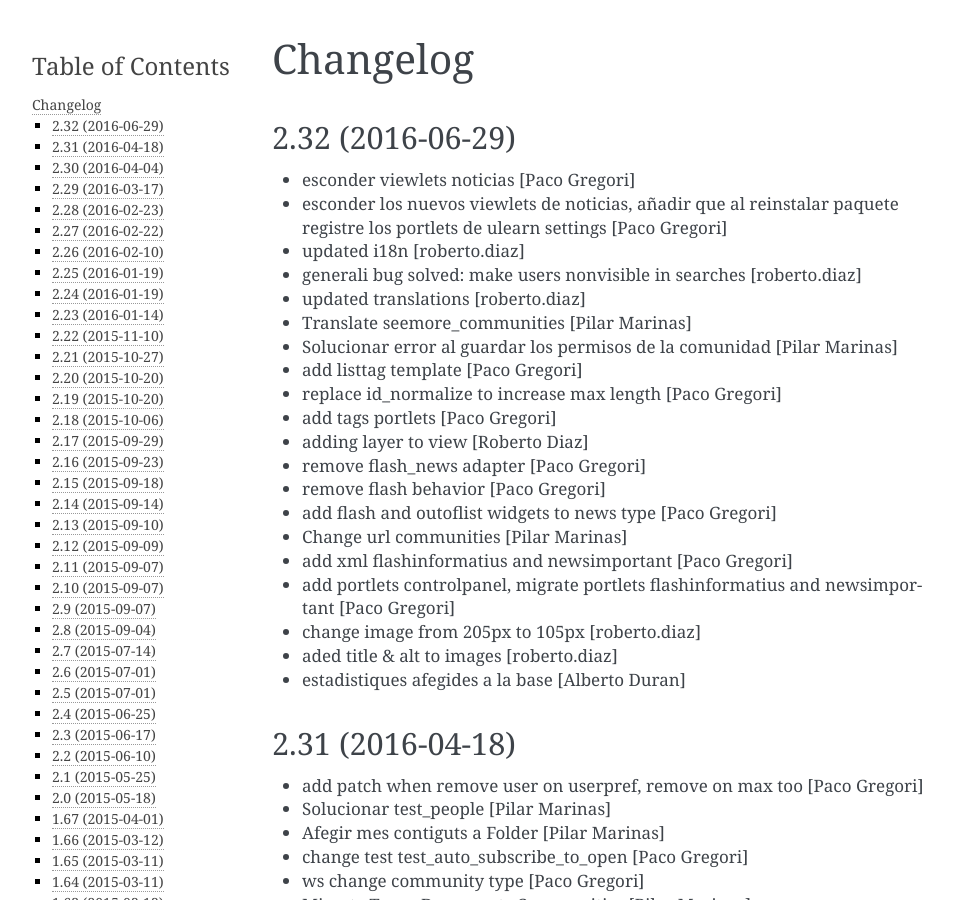
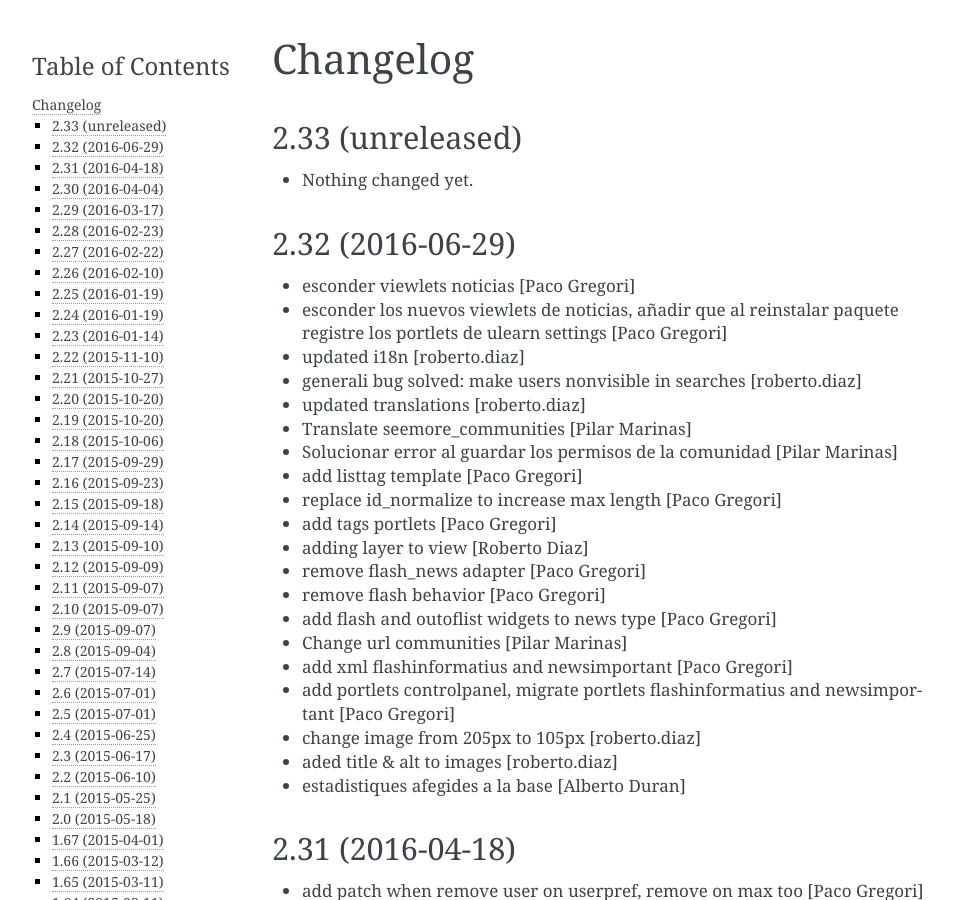
Before and after one commit to UPCnet/ulearn.core, a Sphinx documentation site: the page built from docs/HISTORY.rst, in a window 1280 px wide and 900 px high. Shown: the whole window, without its empty margins (148-1101 px from the left). Built offline with Sphinx 7.4.7, drawn with Linux system fonts in a browser that asks for light colours; pages that are not in the unit, such as notebooks, are missing from menus.

Commit message:
Back to development: 2.33

```diff
--- a/docs/HISTORY.rst
+++ b/docs/HISTORY.rst
@@ -1,5 +1,11 @@
 Changelog
 =========
+
+2.33 (unreleased)
+-----------------
+
+- Nothing changed yet.
+
 
 2.32 (2016-06-29)
 -----------------
--- a/setup.py
+++ b/setup.py
@@ -1,7 +1,7 @@
 from setuptools import setup, find_packages
 import os
 
-version = '2.32'
+version = '2.33.dev0'
 
 README = open('README.rst').read()
 HISTORY = open(os.path.join('docs', 'HISTORY.rst')).read()
```
